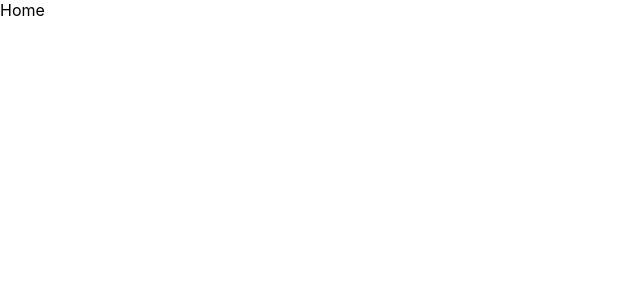
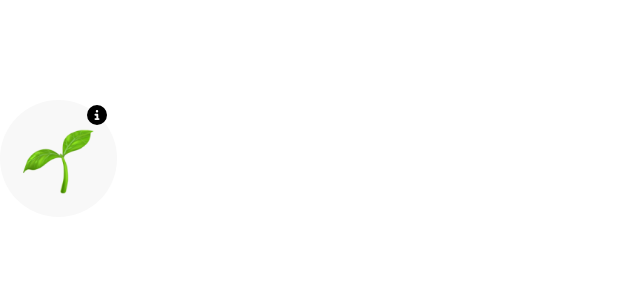
Before and after one commit to Hyerin22/MyZERO, a React (Create React App) app in the folder react-front-end/: page / in a window 1280 px wide. Shown: the top 300 px of the page, without its empty margins (0-640 px from the left). Built offline with nearby package versions, Linux system fonts and the light colour scheme.

Commit message:
Rating profile component

```diff
--- /dev/null
+++ b/react-front-end/src/components/RatingProfile.js
@@ -0,0 +1,18 @@
+import React from "react";
+import "../styles/RatingProfile.scss";
+
+import { FontAwesomeIcon } from "@fortawesome/react-fontawesome";
+import { faInfoCircle } from "@fortawesome/free-solid-svg-icons";
+
+export default function RatingProfile({ ratingImage }) {
+  return (
+    <div className="cont">
+      <FontAwesomeIcon icon={faInfoCircle} size="lg" />
+      <span>
+        Rating depends on your accumulated points!: <br></br> 🪹 → 🌱 → 🌿 → 🪴 →
+        🌳<br></br> You can get more info on the How to collect page!
+      </span>
+      <img src={ratingImage} alt="second-rating" />
+    </div>
+  );
+}
--- a/react-front-end/src/pages/Home.js
+++ b/react-front-end/src/pages/Home.js
@@ -1,5 +1,12 @@
 import React from "react";
+import RatingProfile from "../components/RatingProfile";
+
+import ratingSecond from "../img/rating-second.png";
 
 export default function Home() {
-  return <div>Home</div>;
+  return (
+    <div>
+      <RatingProfile ratingImage={ratingSecond} />
+    </div>
+  );
 }
--- /dev/null
+++ b/react-front-end/src/styles/RatingProfile.scss
@@ -0,0 +1,47 @@
+@import "../variables/Variables.scss";
+
+.cont {
+  width: 117px;
+  height: 117px;
+  border-radius: 50%;
+  background-color: $secondBgColor;
+  vertical-align: middle;
+  display: flex;
+  justify-content: center;
+  align-items: center;
+  position: relative;
+  margin-top: 100px;
+
+  span {
+    background: $white;
+    border-radius: 25px;
+    box-shadow: 2px 2px 25px 0px rgba(0, 0, 0, 0.15);
+    color: $black;
+    font-size: 14px;
+    height: 50px;
+    width: 310px;
+    position: absolute;
+    text-align: center;
+    top: -70px;
+    left: 85px;
+    display: none;
+    padding: 13px 25px;
+    font-family: $mainFont;
+  }
+
+  svg {
+    position: absolute;
+    top: 5px;
+    right: 10px;
+
+    &:hover + span {
+      display: block;
+      z-index: 10;
+    }
+  }
+
+  img {
+    width: 60%;
+    height: 60%;
+  }
+}
```
Also changed, not shown: react-front-end/package.json (+6 -1 lines), react-front-end/src/img/rating-second.png (added), 1 other file (tests, documents, lock files or other folders).
